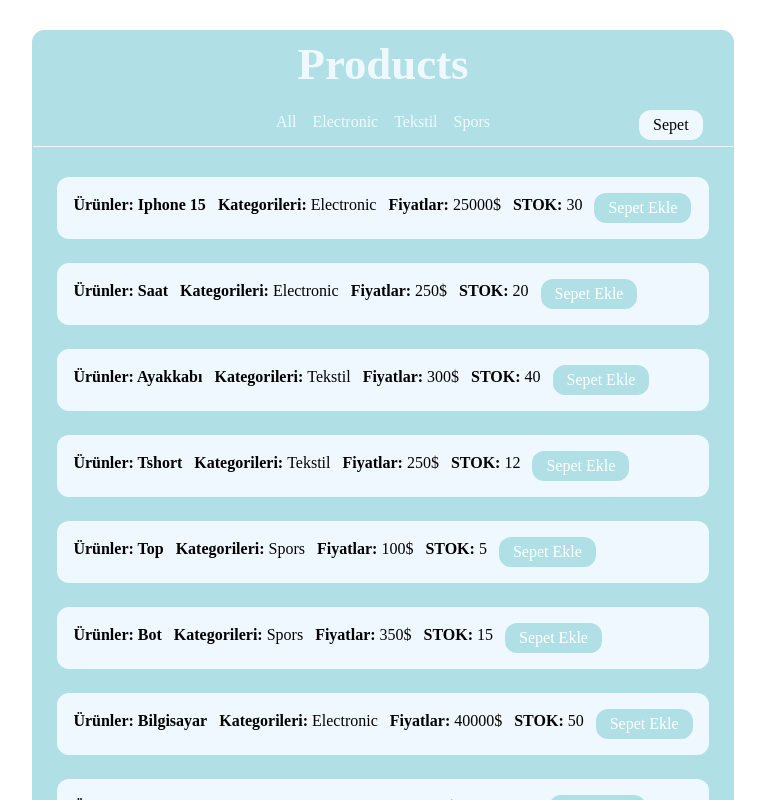
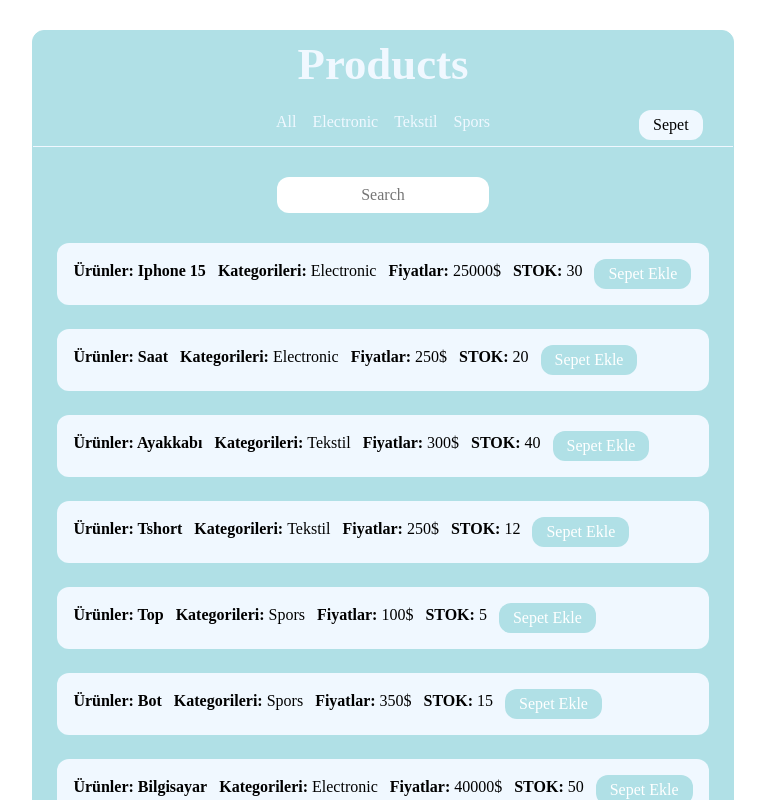
Before and after one commit to acunmedyaakademi/ReactProject, a React (Vite) app: page / in a window 1280 px wide. Shown: the top 800 px of the page, without its empty margins (257-1022 px from the left). Built offline with nearby package versions, Linux system fonts and the light colour scheme.

Commit message:
search kısmı eklendi

```diff
--- a/src/App.css
+++ b/src/App.css
@@ -170,3 +170,24 @@ cursor: pointer;
   cursor: pointer;
   padding: 2px;
 }
+
+.checkinput {
+    border-radius: 12px;
+    border: none;
+    text-align: center;
+    justify-content: center;
+    display: flex;
+    margin: auto;
+    padding: 6px;
+    margin-block: 30px;
+}
+
+
+
+
+
+.checkinput:focus {
+  color: rgb(16, 16, 16);
+  /* outline: none; */
+  outline-color: powderblue;
+}
--- a/src/App.jsx
+++ b/src/App.jsx
@@ -86,7 +86,7 @@ export const App = () => {
   const [category, setCategories] = useState("all");
   const [isDrawer, setIsDrawer] = useState(false);
   const [basket, setBasket] = useState([]);
-
+  const [searchInput, setSearchInput] = useState("");
 
 const filterCategorys = productLists.filter( x =>  {
   if(category === "all") return x
@@ -106,6 +106,22 @@ let renderProducts = filterCategorys.map(x => {
   )
 })
 
+const handleSearch = (e) => {
+  const searchInputValue = e.target.value
+  setSearchInput(searchInputValue)
+
+  const filterProducts = productList.filter((product) =>
+  product.title.toLowerCase().includes(searchInputValue.toLowerCase())
+  );
+  if(searchInputValue === "") {
+    console.log(productList);
+  }
+  setProductLists(filterProducts)
+  console.log(filterProducts);
+}
+
+// stock Control + -
+
 function addToBasket(product) {
   if(product.stock > 0 ) {
     setBasket([...basket, product])
@@ -115,7 +131,6 @@ function addToBasket(product) {
   } else {
     console.log(product.stock);
   }
-
 }
 
 function basketStock(id) {
@@ -162,7 +177,7 @@ const removeBasket = (index) => {
   function handleBasket() {
     setIsDrawer(!isDrawer)
   }
-
+// sepet ac kapat true false
 
  return (
   <div className="container">
@@ -172,8 +187,10 @@ const removeBasket = (index) => {
     <div className="renderPage" style={{display: "flex", gap:"1em", justifyContent: "center"}}>
      <li key={"all"} onClick={showAllProducts}>All</li> {renderCategory}
 
+
       <button className="basKet" onClick={handleBasket}>Sepet </button>
     </div>
+    <input className="checkinput" placeholder="Search" onClick={handleSearch}/>
     <ul className="list">{renderProducts}</ul>
     </div>
     <div className={isDrawer ? "sepet active": "sepet" }>
```
